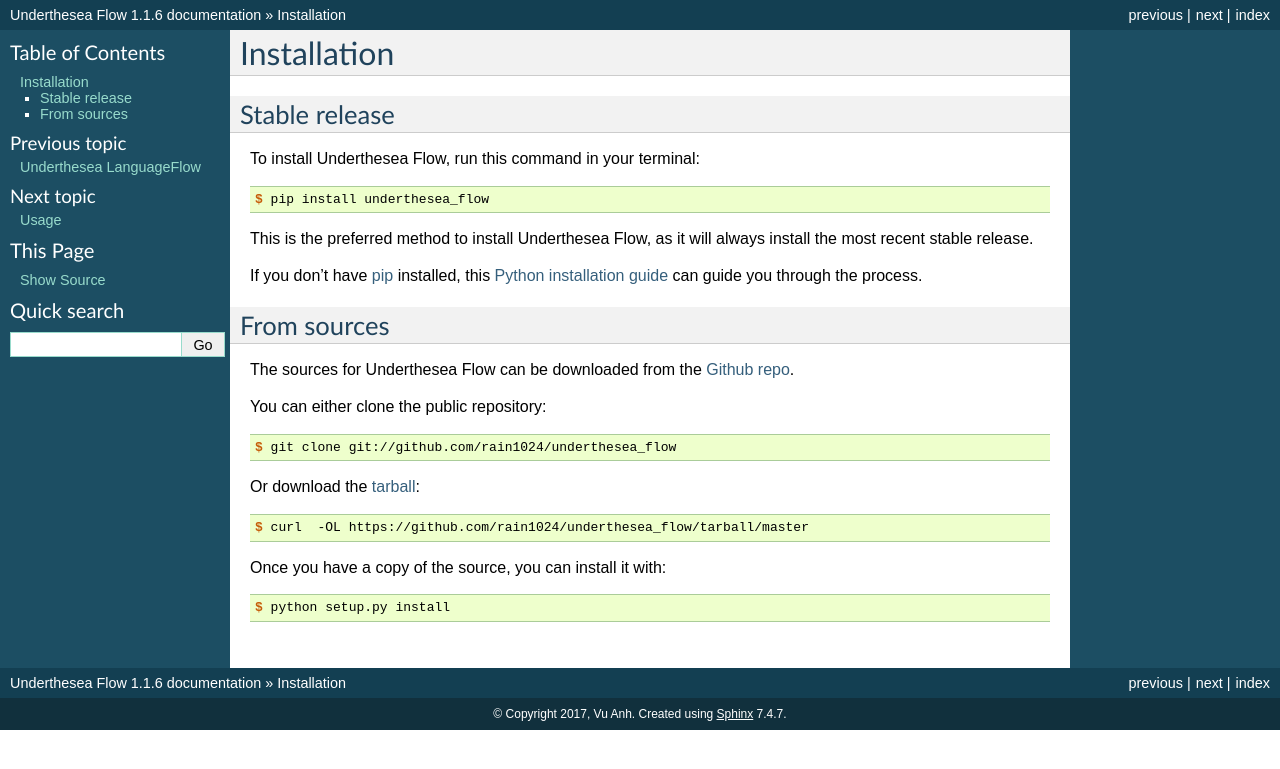
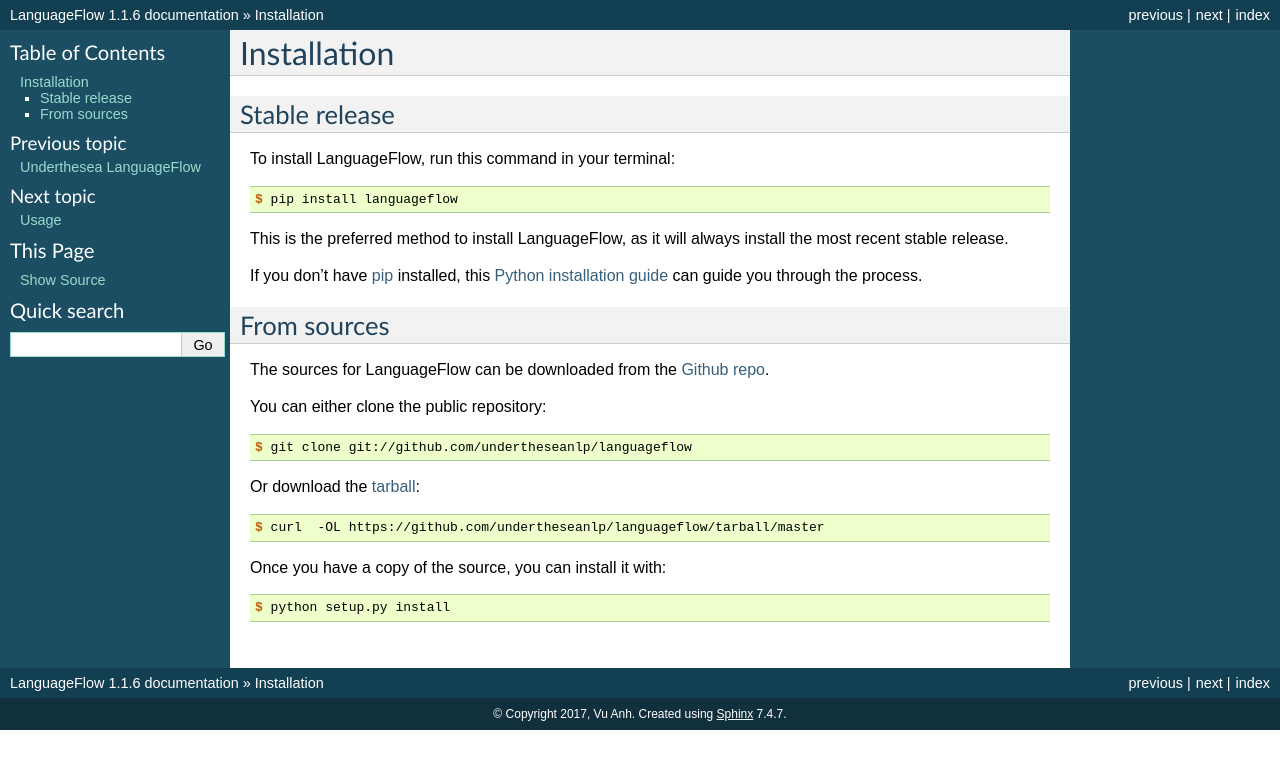
Before and after one commit to ngavu28091994/languageflow, a Sphinx documentation site: the page built from docs/installation.rst, in a window 1280 px wide. Shown: the top 769 px of the page. Built offline with Sphinx 7.4.7, drawn with Linux system fonts in a browser that asks for light colours; pages that are not in the unit, such as notebooks, are missing from menus.

Commit message:
update doc

```diff
--- a/docs/conf.py
+++ b/docs/conf.py
@@ -1,7 +1,7 @@
 #!/usr/bin/env python
 # -*- coding: utf-8 -*-
 #
-# underthesea_flow documentation build configuration file, created by
+# languageflow documentation build configuration file, created by
 # sphinx-quickstart on Tue Jul  9 22:26:36 2013.
 #
 # This file is execfile()d with the current directory set to its
@@ -55,7 +55,7 @@ source_suffix = '.rst'
 master_doc = 'index'
 
 # General information about the project.
-project = u'Underthesea Flow'
+project = u'LanguageFlow'
 copyright = u"2017, Vu Anh"
 
 # The version info for the project you're documenting, acts as replacement
@@ -188,7 +188,7 @@ html_static_path = ['_static']
 #html_file_suffix = None
 
 # Output file base name for HTML help builder.
-htmlhelp_basename = 'underthesea_flowdoc'
+htmlhelp_basename = 'languageflowdoc'
 
 
 # -- Options for LaTeX output ------------------------------------------
@@ -208,8 +208,8 @@ latex_elements = {
 # (source start file, target name, title, author, documentclass
 # [howto/manual]).
 latex_documents = [
-    ('index', 'underthesea_flow.tex',
-     u'Underthesea Flow Documentation',
+    ('index', 'languageflow.tex',
+     u'LanguageFlow Documentation',
      u'Vu Anh', 'manual'),
 ]
 
@@ -239,8 +239,8 @@ latex_documents = [
 # One entry per manual page. List of tuples
 # (source start file, name, description, authors, manual section).
 man_pages = [
-    ('index', 'underthesea_flow',
-     u'Underthesea Flow Documentation',
+    ('index', 'languageflow',
+     u'LanguageFlow Documentation',
      [u'Vu Anh'], 1)
 ]
 
@@ -254,10 +254,10 @@ man_pages = [
 # (source start file, target name, title, author,
 #  dir menu entry, description, category)
 texinfo_documents = [
-    ('index', 'underthesea_flow',
-     u'Underthesea Flow Documentation',
+    ('index', 'languageflow',
+     u'LanguageFlow Documentation',
      u'Vu Anh',
-     'underthesea_flow',
+     'languageflow',
      'One line description of project.',
      'Miscellaneous'),
 ]
--- a/docs/index.rst
+++ b/docs/index.rst
@@ -1,4 +1,4 @@
-Welcome to Underthesea Flow's documentation!
+Welcome to LanguageFlow's documentation!
 ======================================
 
 Contents:
--- a/docs/installation.rst
+++ b/docs/installation.rst
@@ -8,13 +8,13 @@ Installation
 Stable release
 --------------
 
-To install Underthesea Flow, run this command in your terminal:
+To install LanguageFlow, run this command in your terminal:
 
 .. code-block:: console
 
-    $ pip install underthesea_flow
+    $ pip install languageflow
 
-This is the preferred method to install Underthesea Flow, as it will always install the most recent stable release.
+This is the preferred method to install LanguageFlow, as it will always install the most recent stable release.
 
 If you don't have `pip`_ installed, this `Python installation guide`_ can guide
 you through the process.
@@ -26,19 +26,19 @@ you through the process.
 From sources
 ------------
 
-The sources for Underthesea Flow can be downloaded from the `Github repo`_.
+The sources for LanguageFlow can be downloaded from the `Github repo`_.
 
 You can either clone the public repository:
 
 .. code-block:: console
 
-    $ git clone git://github.com/rain1024/underthesea_flow
+    $ git clone git://github.com/undertheseanlp/languageflow
 
 Or download the `tarball`_:
 
 .. code-block:: console
 
-    $ curl  -OL https://github.com/rain1024/underthesea_flow/tarball/master
+    $ curl  -OL https://github.com/undertheseanlp/languageflow/tarball/master
 
 Once you have a copy of the source, you can install it with:
 
@@ -47,5 +47,5 @@ Once you have a copy of the source, you can install it with:
     $ python setup.py install
 
 
-.. _Github repo: https://github.com/rain1024/underthesea_flow
-.. _tarball: https://github.com/rain1024/underthesea_flow/tarball/master
+.. _Github repo: https://github.com/undertheseanlp/languageflow
+.. _tarball: https://github.com/undertheseanlp/languageflow/tarball/master
--- a/docs/usage.rst
+++ b/docs/usage.rst
@@ -2,6 +2,6 @@
 Usage
 =====
 
-To use Underthesea Flow in a project::
+To use LanguageFlow in a project::
 
-    import underthesea_flow
+    import languageflow
--- a/languageflow/__init__.py
+++ b/languageflow/__init__.py
@@ -1,6 +1,6 @@
 # -*- coding: utf-8 -*-
 
-"""Top-level package for Underthesea Flow."""
+"""Top-level package for LanguageFlow."""
 
 __author__ = """Vu Anh"""
 __email__ = 'brother.rain.1024@gmail.com'
--- a/setup.cfg
+++ b/setup.cfg
@@ -7,7 +7,7 @@ tag = True
 search = version='{current_version}'
 replace = version='{new_version}'
 
-[bumpversion:file:underthesea_flow/__init__.py]
+[bumpversion:file:languageflow/__init__.py]
 search = __version__ = '{current_version}'
 replace = __version__ = '{new_version}'
 
--- a/travis_pypi_setup.py
+++ b/travis_pypi_setup.py
@@ -20,7 +20,7 @@ except ImportError:
     from urllib.request import urlopen
 
 
-GITHUB_REPO = 'rain1024/underthesea_flow'
+GITHUB_REPO = 'undertheseanlp/languageflow'
 TRAVIS_CONFIG_FILE = os.path.join(
     os.path.dirname(os.path.abspath(__file__)), '.travis.yml')
 
```
Also changed, not shown: CONTRIBUTING.rst (+12 -12 lines), .github/ISSUE_TEMPLATE.md, .travis.yml, 5 other files.
